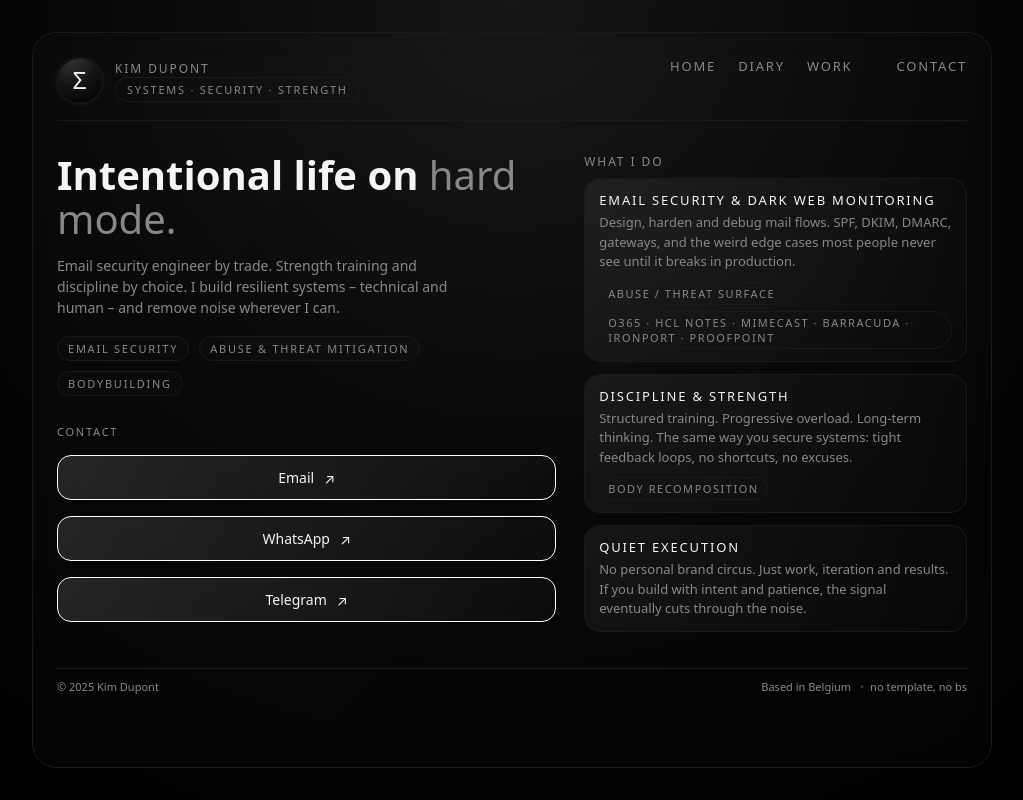
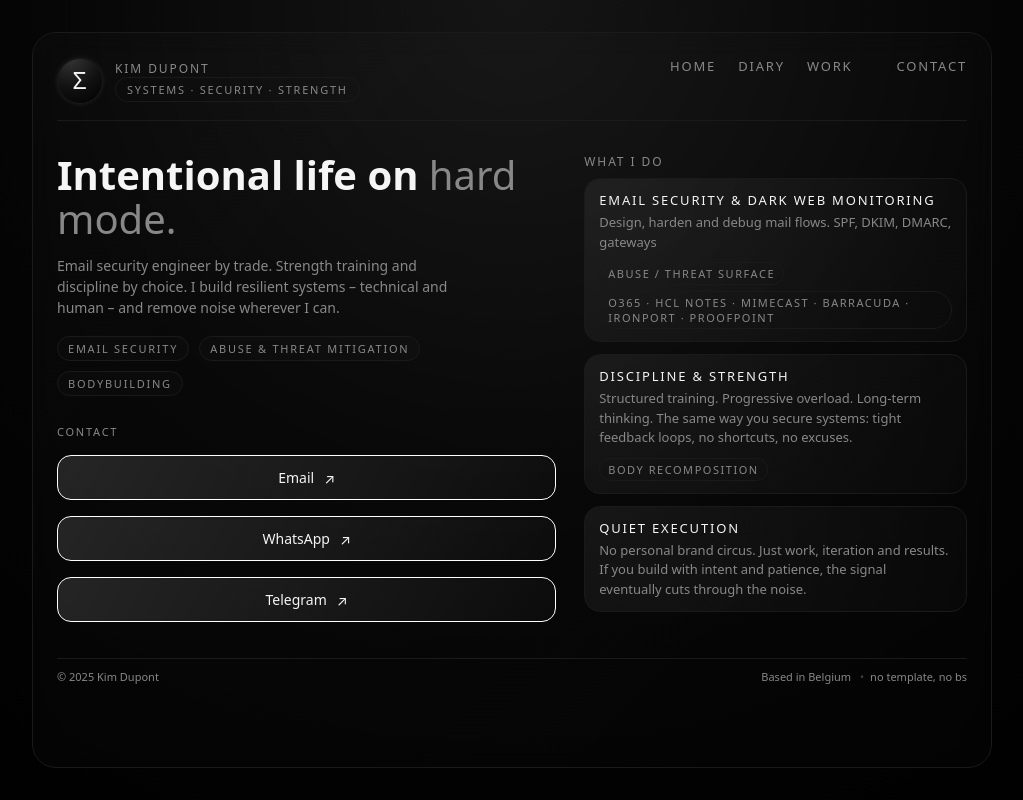
Before and after one commit to ProgrammerJim/kimdupont.com, a plain HTML site: page index.html in a window 1280 px wide. Shown: the whole page, without its empty margins (128-1151 px from the left). Drawn offline with Linux system fonts and the light colour scheme.

Commit message:
Update index.html

```diff
--- a/index.html
+++ b/index.html
@@ -400,8 +400,7 @@
             <article class="card">
               <div class="card-title">Email Security & Dark Web Monitoring</div>
               <div class="card-body">
-                Design, harden and debug mail flows. SPF, DKIM, DMARC, gateways, and the weird edge cases
-                most people never see until it breaks in production.
+                Design, harden and debug mail flows. SPF, DKIM, DMARC, gateways
               </div>
               <div class="card-badge-row">
                 <span class="badge">Abuse / Threat Surface</span>
```
